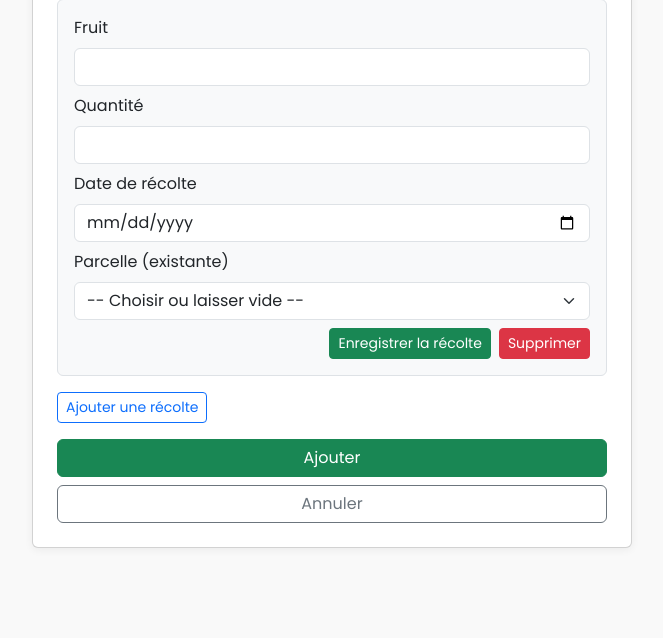
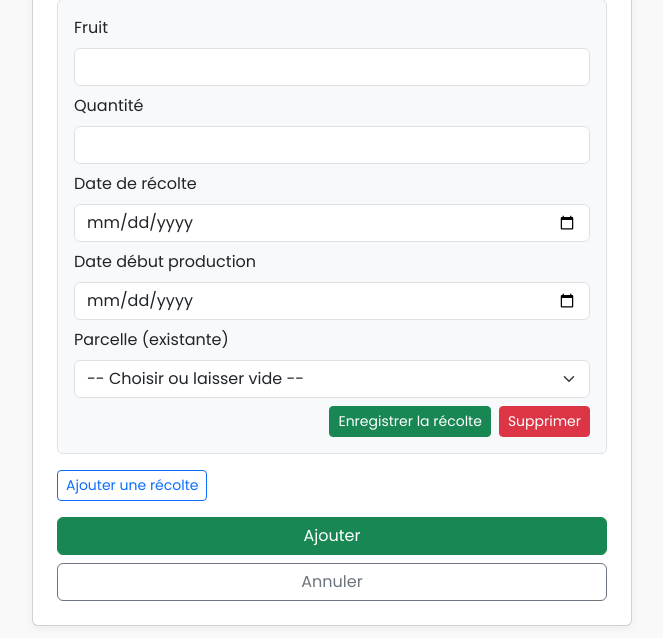
Before and after one commit to LocDev21/AgroData, a Django app: page /producteurs/ajouter/ in a window 1280 px wide. Shown: the part 978-1616 px from the top of the page, without its empty margins (428-1091 px from the left). Before the commit the page ends 1526 px from the top, so only its background shows below. Run offline with Django 5.2, Linux system fonts and the light colour scheme; data that the repository does not hold is empty; some libraries are stand-ins or nearby versions.

Commit message:
Ajout du champ date début production dans le formulaire de récolte (producteurs/ajouter.html)

```diff
--- a/producteurs/templates/producteur/ajouter.html
+++ b/producteurs/templates/producteur/ajouter.html
@@ -72,6 +72,10 @@
                         <input type="date" name="recolte_date" class="form-control">
                     </div>
                     <div class="mb-2">
+                        <label class="form-label">Date début production</label>
+                        <input type="date" name="recolte_debut_production" class="form-control">
+                    </div>
+                    <div class="mb-2">
                         <label class="form-label">Parcelle (existante)</label>
                         <select name="recolte_parcelle" class="form-select">
                             <option value="">-- Choisir ou laisser vide --</option>
@@ -138,6 +142,10 @@
                     <div class="mb-2">
                         <label class="form-label">Date de récolte</label>
                         <input type="date" name="recolte_date" class="form-control">
+                    </div>
+                    <div class="mb-2">
+                        <label class="form-label">Date début production</label>
+                        <input type="date" name="recolte_debut_production" class="form-control">
                     </div>
                     <div class="mb-2">
                         <label class="form-label">Parcelle (existante)</label>
@@ -217,6 +225,7 @@
                     const fruit = block.querySelector('input[name="recolte_fruit"]').value.trim();
                     const quant = block.querySelector('input[name="recolte_quantite"]').value;
                     const date = block.querySelector('input[name="recolte_date"]').value;
+                    const debut = block.querySelector('input[name="recolte_debut_production"]') ? block.querySelector('input[name="recolte_debut_production"]').value : '';
                     const parcSelect = block.querySelector('select[name="recolte_parcelle"]');
                     const parcelleId = parcSelect ? parcSelect.value : '';
                     if(!fruit){ alert('Le fruit est requis'); return; }
@@ -227,7 +236,7 @@
                         fetch('/recoltes/ajouter/', {
                             method: 'POST',
                             headers: {'X-CSRFToken': csrftoken, 'X-Requested-With': 'XMLHttpRequest', 'Content-Type':'application/x-www-form-urlencoded'},
-                            body: new URLSearchParams({fruit: fruit, quantite: quant||'', date_recolte: date||'', producteur: prodId, parcelle: parcelleId, ajax: '1'})
+                            body: new URLSearchParams({fruit: fruit, quantite: quant||'', date_recolte: date||'', date_debut_production: debut||'', producteur: prodId, parcelle: parcelleId, ajax: '1'})
                         }).then(r=>r.json()).then(data=>{
                             if(data.id){ e.target.disabled=true; e.target.style.display='none'; const saved=block.querySelector('.recolte-saved'); if(saved) saved.style.display='inline'; }
                             else alert('Erreur création récolte');
```
